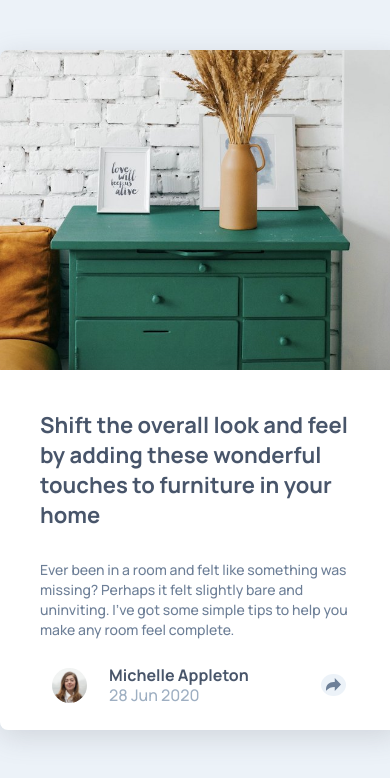
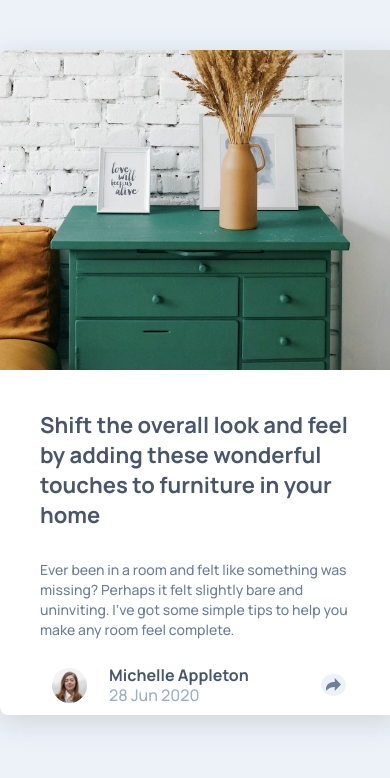
Before and after one commit to gomes-leonardo/article-preview-component-master, a plain HTML site: page index.html in a window 390 px wide. Drawn offline with Linux system fonts and the light colour scheme.

Commit message:
Update style.css

```diff
--- a/styles/style.css
+++ b/styles/style.css
@@ -184,7 +184,7 @@ footer p {
 
       .wrapper{
         width: 340px;
-        height: 300px;
+        height: 285px;
         border-radius:  0 0 8px 8px;
       }
 
```
